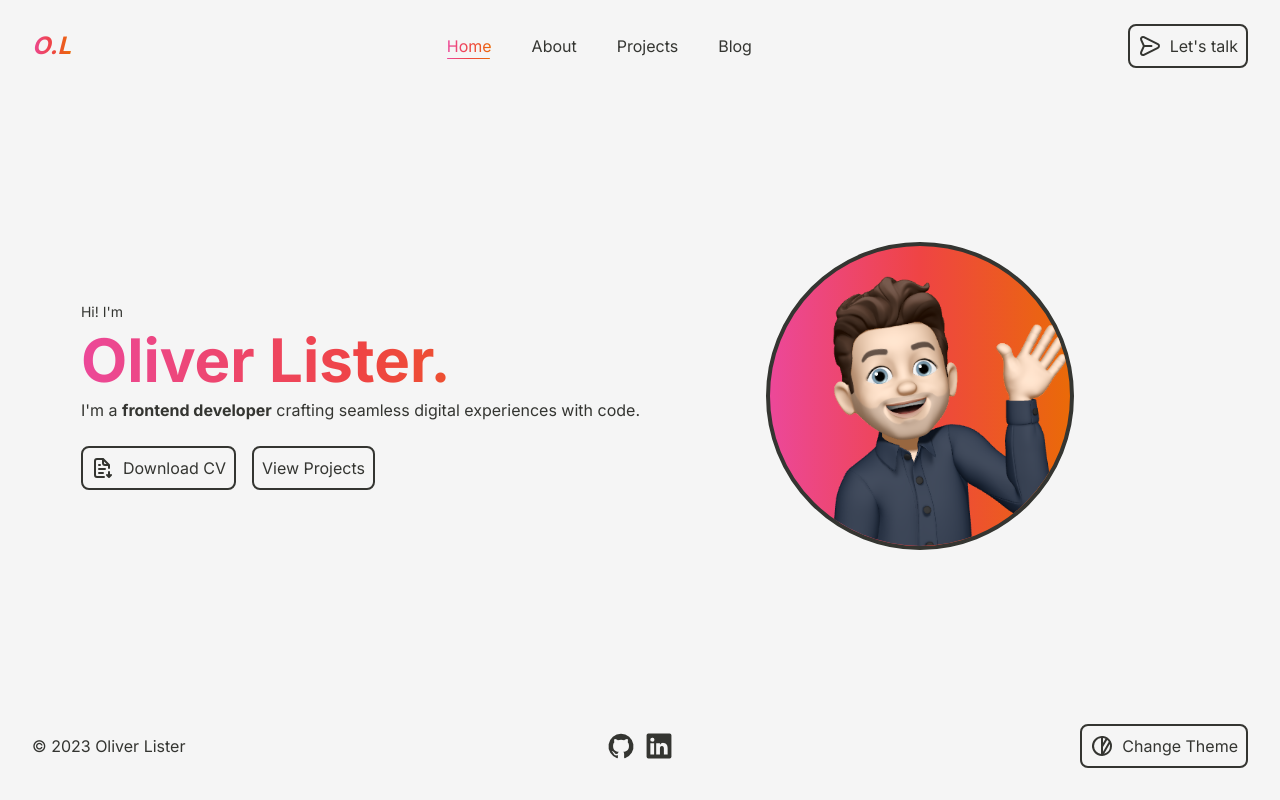
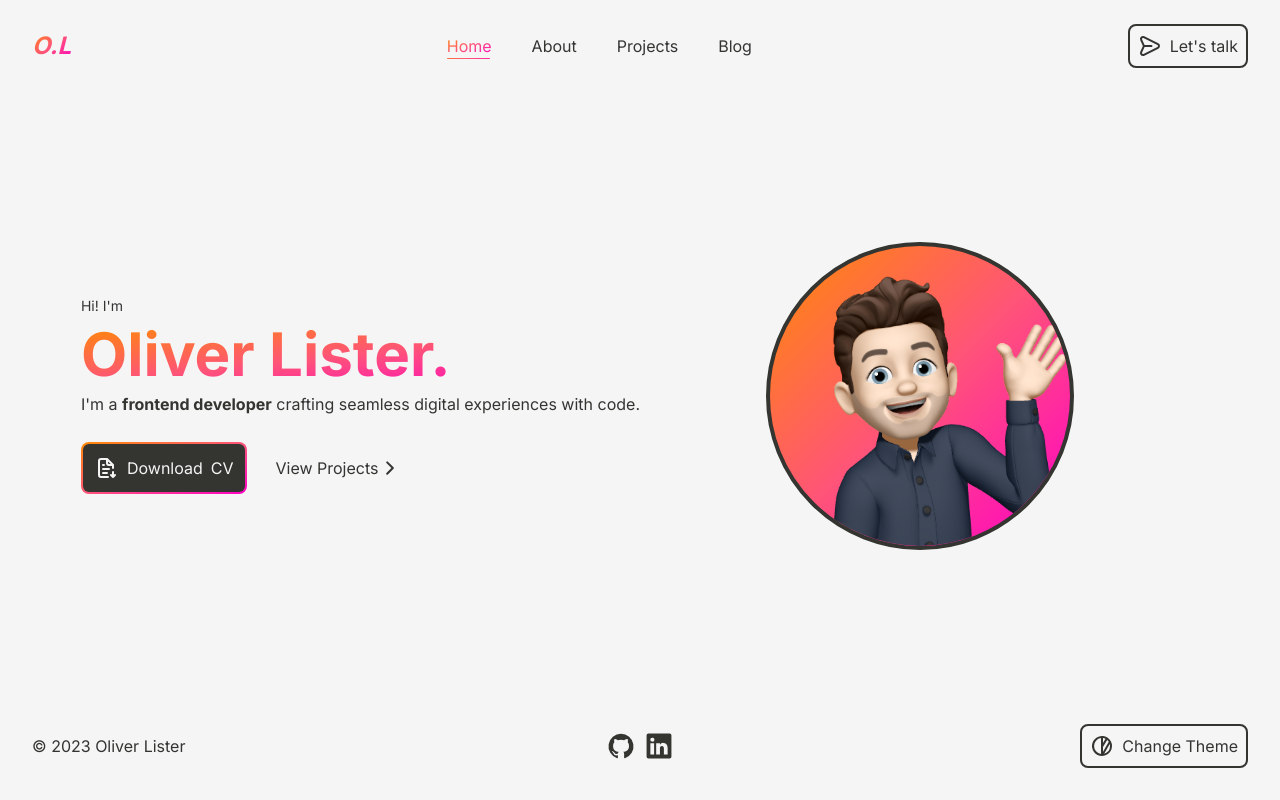
Before and after one commit to oliver-lister/oliverlister_dev, a Next.js app: page / in a window 1280 px wide. Built offline with nearby package versions, Linux system fonts and the light colour scheme.

Commit message:
added button styling and loading widget

```diff
--- a/src/app/globals.css
+++ b/src/app/globals.css
@@ -4,10 +4,10 @@
 
 :root {
   --gradient-accent: linear-gradient(
-    to right,
-    rgb(236, 72, 153),
-    rgb(239, 68, 68),
-    rgb(234, 106, 8)
+    to bottom right,
+    #ff8a05,
+    #ff5478,
+    #ff00c6
   );
 }
 
@@ -40,7 +40,8 @@
   }
 }
 
-.menu__link:hover, .text-clip-gradient {
+.menu__link:hover,
+.text-clip-gradient {
   background: var(--gradient-accent);
   -webkit-background-clip: text;
   background-clip: text;
--- a/src/app/loading.tsx
+++ b/src/app/loading.tsx
@@ -1,5 +1,11 @@
 "use client";
 
+import Icon from "@/components/Icon";
+
 export default function Loading() {
-  return <div>Loading....</div>;
+  return (
+    <div className="hero grid items-center justify-center">
+      <Icon icon="spinner" size="100" className="animate-spin" />
+    </div>
+  );
 }
--- a/src/app/page.tsx
+++ b/src/app/page.tsx
@@ -18,14 +18,18 @@ export default function Home() {
               digital experiences with code.
             </h2>
           </div>
-          <div className="flex gap-4 justify-center | md:justify-start">
-            <Button className="flex gap-2">
+          <div className="flex gap-4 justify-center items-center | md:justify-start">
+            <Button theme="accent">
               <Icon icon="filedownload" />
-              Download CV
+              <span className="hidden | md:block">Download</span> CV
             </Button>
-            <Button>
-              <Link href="/projects">View Projects</Link>
-            </Button>
+            <Link
+              href="/projects"
+              className="flex px-3 py-4 rounded-lg hover:bg-primary-900 dark:hover:bg-primary-400"
+            >
+              <span className="hidden | md:block">View&nbsp;</span>Projects
+              <Icon icon="arrow" />
+            </Link>
           </div>
         </div>
         <div className="mx-auto">
--- a/src/components/Button.tsx
+++ b/src/components/Button.tsx
@@ -1,22 +1,44 @@
 import { MouseEventHandler } from "react";
+
+const buttonTheme = {
+  primary:
+    "flex items-center justify-center gap-2 border-2 p-2 rounded-lg select-none border-primary text-primary hover:text-secondary hover:bg-primary transition | dark:text-secondary dark:bg-primary dark:border-secondary dark:hover:text-primary dark:hover:bg-secondary",
+  accent:
+    "relative p-0.5 inline-flex items-center justify-center overflow-hidden group rounded-lg select-none",
+};
 
 export default function Button({
   children,
   className,
   onClick,
   id,
+  theme,
 }: Readonly<{
   children: React.ReactNode;
   className?: string;
   onClick?: MouseEventHandler<HTMLButtonElement>;
   id?: string;
+  theme?: keyof typeof buttonTheme;
 }>): JSX.Element {
+  const themeClass = theme ? buttonTheme[theme] : "";
+
+  if (theme === "accent") {
     return (
       <button
-      className={
-        (className ? className : "") +
-        " border-2 p-2 rounded-lg select-none border-primary text-primary hover:text-secondary hover:bg-primary transition | dark:text-secondary dark:bg-primary dark:border-secondary dark:hover:text-primary dark:hover:bg-secondary"
-      }
+        className={themeClass + " " + className}
+        onClick={onClick}
+        id={id}
+      >
+        <span className="w-full h-full bg-gradient group-hover:from-[#ff00c6] group-hover:via-[#ff5478] group-hover:to-[#ff8a05] absolute"></span>
+        <span className="relative flex gap-2 p-3 transition-all ease-out text-secondary bg-primary dark:bg-primary-400 rounded-md group-hover:bg-opacity-0 duration-400">
+          {children}
+        </span>
+      </button>
+    );
+  } else {
+    return (
+      <button
+        className={themeClass + " " + className}
         onClick={onClick}
         id={id}
       >
@@ -24,3 +46,4 @@ export default function Button({
       </button>
     );
   }
+}
--- a/src/components/Footer.tsx
+++ b/src/components/Footer.tsx
@@ -15,7 +15,11 @@ export default function Footer() {
           © 2023 <span className="hidden | sm:inline">Oliver Lister</span>
         </p>
         <SocialsNav />
-        <Button className="flex gap-2 justify-self-end" onClick={toggleTheme}>
+        <Button
+          theme="primary"
+          className="justify-self-end"
+          onClick={toggleTheme}
+        >
           <Icon icon="theme" />
           <span className="hidden | sm:block">Change Theme</span>
         </Button>
--- a/src/components/Icon.tsx
+++ b/src/components/Icon.tsx
@@ -4,10 +4,19 @@ import {
   UilLinkedin,
   UilMessage,
   UilAdjustHalf,
+  UilAngleRightB,
+  UilFidgetSpinner,
 } from "@iconscout/react-unicons";
 
 type IconProps = {
-  icon: "linkedin" | "github" | "contact" | "filedownload" | "theme";
+  icon:
+    | "linkedin"
+    | "github"
+    | "contact"
+    | "filedownload"
+    | "theme"
+    | "arrow"
+    | "spinner";
   size?: string;
   className?: string;
 };
@@ -19,6 +28,8 @@ export default function Icon({ icon, size, className }: IconProps) {
     contact: <UilMessage size={size} className={className} />,
     filedownload: <UilFileDownloadAlt size={size} className={className} />,
     theme: <UilAdjustHalf size={size} className={className} />,
+    arrow: <UilAngleRightB size={size} className={className} />,
+    spinner: <UilFidgetSpinner size={size} className={className} />,
   };
   const selectedIcon = iconComponents[icon];
 
--- a/src/components/NavBar.tsx
+++ b/src/components/NavBar.tsx
@@ -58,7 +58,7 @@ export default function NavBar() {
         <ul
           className={
             (menuIsOpen ? "right-0 " : "-left-full") +
-            " grid gap-10 absolute top-20 w-full text-center py-6 bg-primary text-secondary rounded-lg dark:bg-secondary dark:text-primary | menu__list md:relative md:top-0 md:left-0 md:bg-inherit md:text-inherit dark:md:bg-inherit dark:md:text-inherit md:py-0 md:w-auto md:grid-flow-col"
+            " grid gap-10 absolute z-10 top-20 w-full text-center py-6 bg-primary text-secondary rounded-lg dark:bg-secondary dark:text-primary | menu__list md:relative md:top-0 md:left-0 md:bg-inherit md:text-inherit dark:md:bg-inherit dark:md:text-inherit md:py-0 md:w-auto md:grid-flow-col"
           }
         >
           {links.map((link) => (
@@ -86,11 +86,15 @@ export default function NavBar() {
         </ul>
       </nav>
       <div className="flex gap-4">
-        <Button onClick={() => openModal("contact")} className="flex gap-2">
+        <Button onClick={() => openModal("contact")} theme="primary">
           <Icon icon="contact" />
           <span className="hidden | sm:block">Let&apos;s talk</span>
         </Button>
-        <Button onClick={toggleMenu} className="md:hidden group">
+        <Button
+          onClick={toggleMenu}
+          className="md:hidden group"
+          theme="primary"
+        >
           <div className="grid gap-1 items-center">
             <span
               className={
```
Lines whose indentation alone changed are shown as unchanged.
